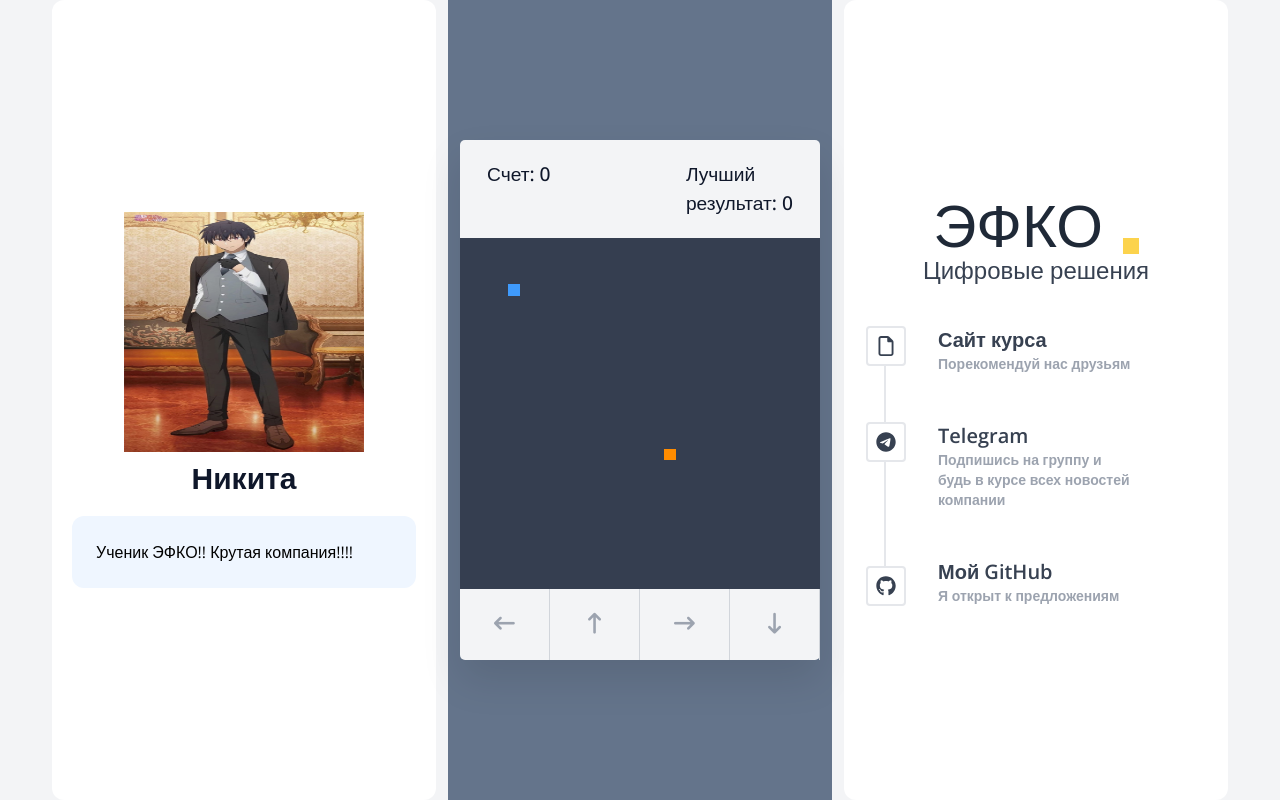
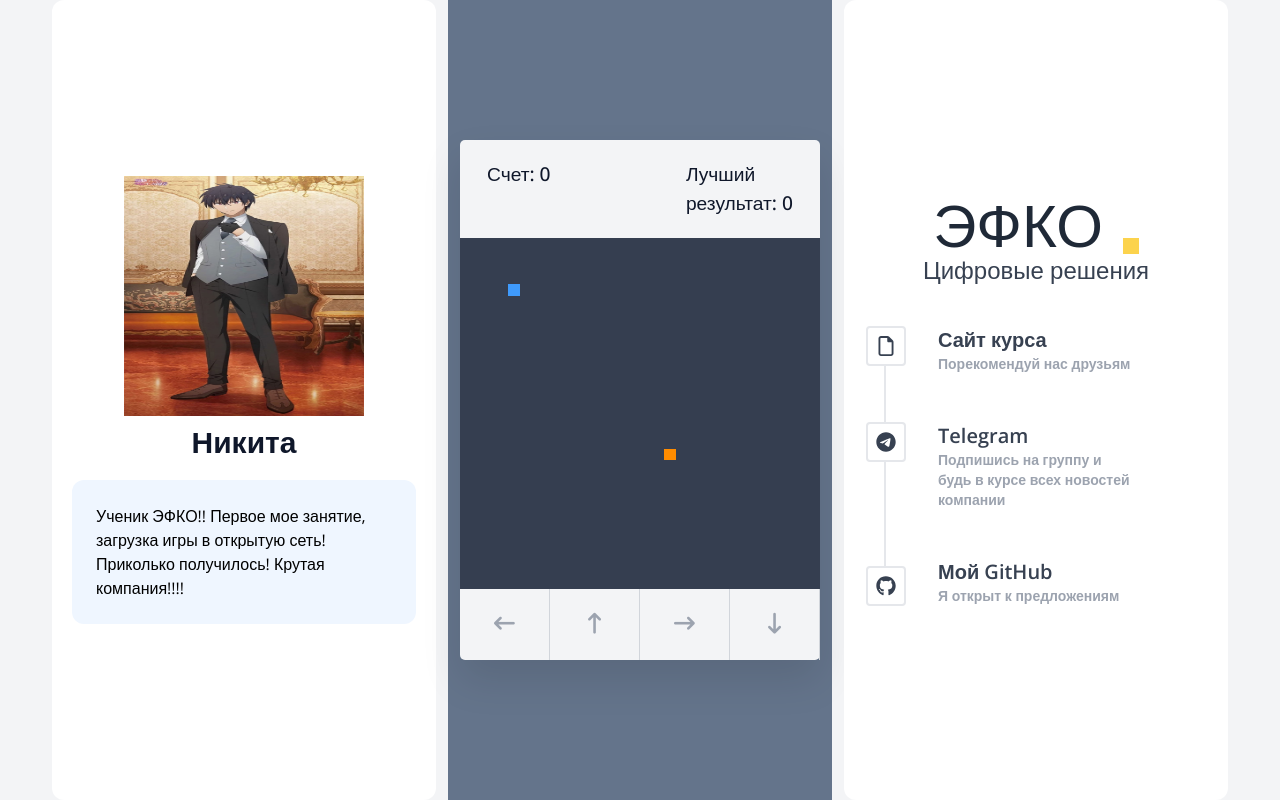
Before and after one commit to Anos000/Nikita, a plain HTML site: page index.html in a window 1280 px wide. Drawn offline with nearby package versions, Linux system fonts and the light colour scheme.

Commit message:
поправки

```diff
--- a/index.html
+++ b/index.html
@@ -44,7 +44,7 @@
 
         <!-- TODO: 10. Добавить информацию о себе -->
         <div class="bg-blue-50 w-full rounded-xl p-6">
-          Ученик ЭФКО!! Крутая компания!!!!
+          Ученик ЭФКО!! Первое мое занятие, загрузка игры в открытую сеть! Приколько получилось! Крутая компания!!!!
         </div>
       </div>
 
```
